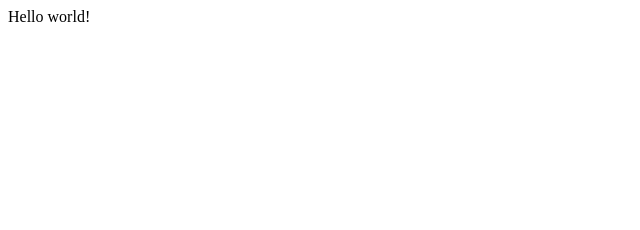
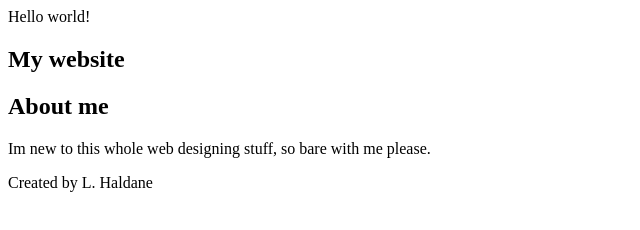
Before and after one commit to Ipeefreely6912/index, a plain HTML site: page index.html in a window 1280 px wide. Shown: the whole page, without its empty margins (0-640 px from the left). Drawn offline with Linux system fonts and the light colour scheme.

Commit message:
Update index.html

```diff
--- a/index.html
+++ b/index.html
@@ -6,12 +6,21 @@
 </head>
 <body>
 <!-- my frist web page -->
-Hello world!
+      <header>
+        <section>
+ Hello world!
+      <H1>My website</H1>
+</section>
 
 
 
+       <H2>About me</H2>
+       <p>Im new to this whole web designing stuff, so bare with me please.<p>
+     </header>
 
 
+
+<footer>Created by L. Haldane</footer>
 </body>
 
 
```
